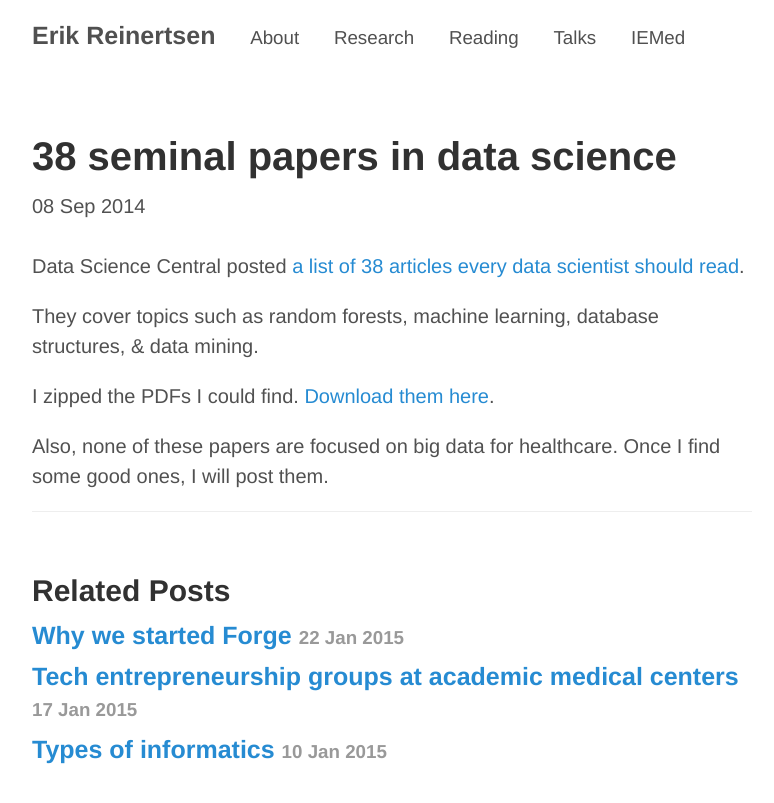
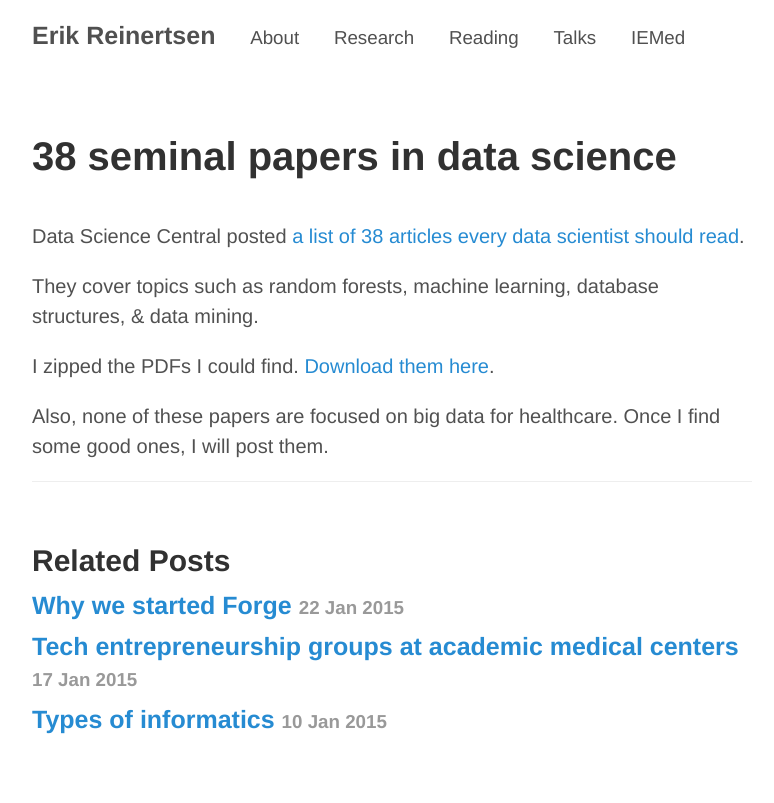
Before and after one commit to erikr/erikr.github.io, a Jekyll site: the page built from _posts/2014-09-08-seminal-data-science-articles.md, in a window 1280 px wide. Shown: the top 803 px of the page, without its empty margins (248-1022 px from the left). Built offline with Jekyll 4.4.1, drawn with Linux system fonts in a browser that asks for light colours; nearby versions of some CDN libraries.

Commit message:
removed dates from posts.html format

```diff
--- a/_layouts/post.html
+++ b/_layouts/post.html
@@ -4,8 +4,9 @@ layout: default
 
 <article class="article">
   <h1 class="article-title">{{ page.title }}</h1>
-  <time datetime="{{ page.date | date_to_xmlschema }}" class="page-date">{{ page.date | date_to_string }}</time>
-  <br><br>
+  <!-- <time datetime="{{ page.date | date_to_xmlschema }}" class="page-date">{{ page.date | date_to_string }}</time>
+  -->
+  <br>
   {{ content }}
 </article>
 
```
